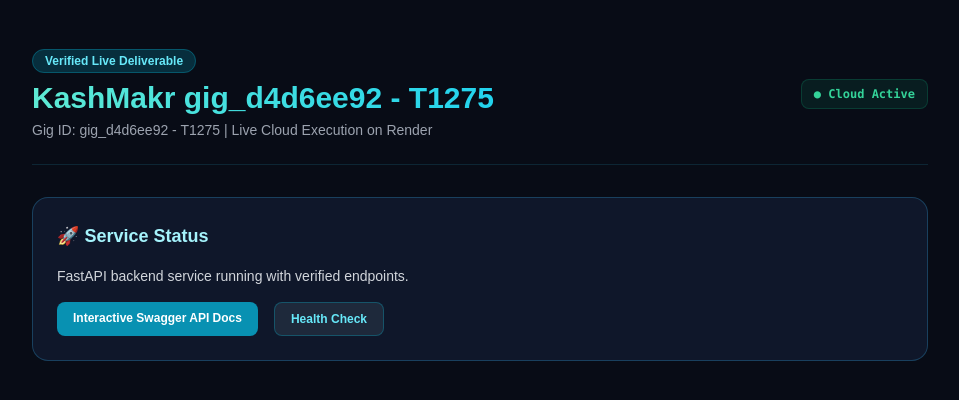
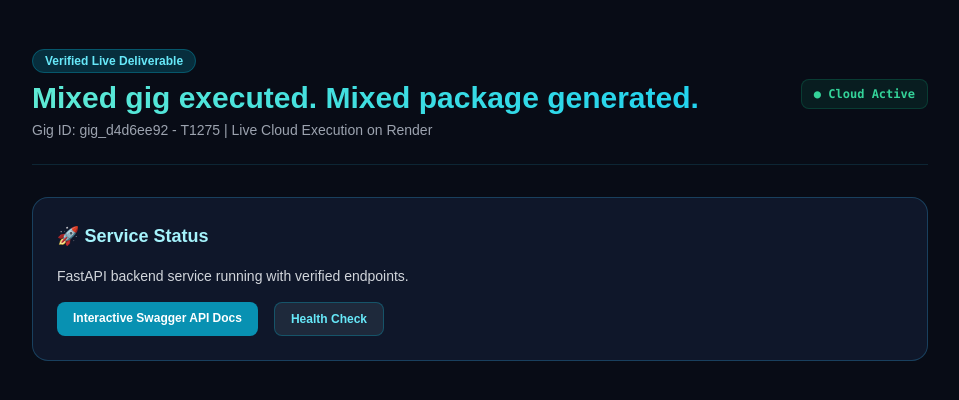
Before and after one commit to Ashokkb11/kashmakr-gig-d4d6ee92-t1275, a plain HTML site: page frontend/index.html in a window 1280 px wide. Shown: the whole page, without its empty margins (160-1119 px from the left). Drawn offline with nearby package versions, Linux system fonts and the light colour scheme.

Commit message:
Deploy frontend/index.html

```diff
--- a/frontend/index.html
+++ b/frontend/index.html
@@ -15,7 +15,7 @@ body { font-family: sans-serif; background: #080c16; color: #f1f5f9; }
   <div class="flex justify-between items-center border-b border-cyan-900/40 pb-6">
     <div>
       <span class="px-3 py-1 bg-cyan-500/20 text-cyan-300 text-xs font-bold rounded-full border border-cyan-500/30">Verified Live Deliverable</span>
-      <h1 class="text-3xl font-extrabold text-transparent bg-clip-text bg-gradient-to-r from-teal-300 to-cyan-400 mt-2">KashMakr gig_d4d6ee92 - T1275</h1>
+      <h1 class="text-3xl font-extrabold text-transparent bg-clip-text bg-gradient-to-r from-teal-300 to-cyan-400 mt-2">Mixed gig executed. Mixed package generated.</h1>
       <p class="text-gray-400 text-sm mt-1">Gig ID: gig_d4d6ee92 - T1275 | Live Cloud Execution on Render</p>
     </div>
     <span class="px-3 py-1.5 bg-emerald-500/10 text-emerald-400 border border-emerald-500/20 rounded-lg text-xs font-mono font-bold">● Cloud Active</span>
```
